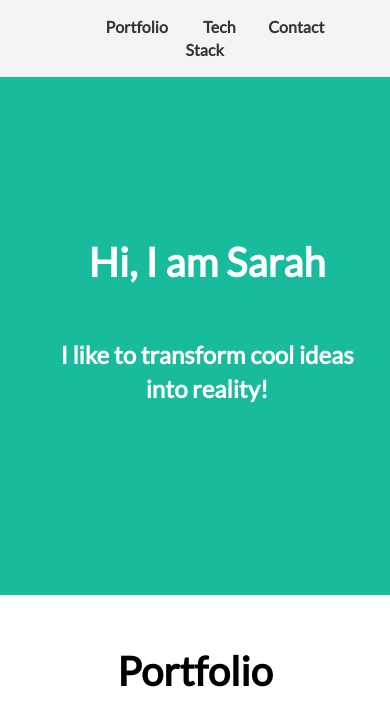
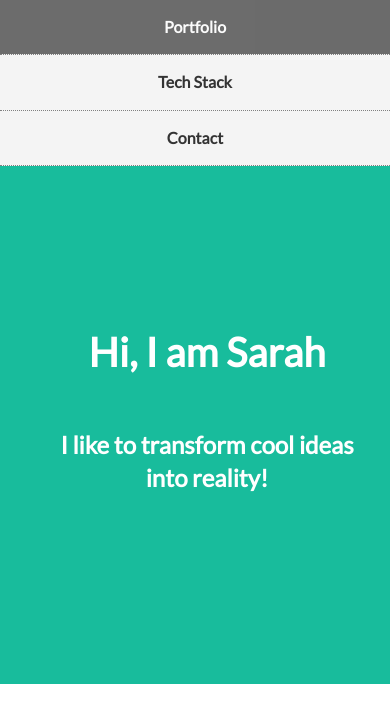
Before and after one commit to srehan17/profile-website, a plain HTML site: page index.html in a window 390 px wide. Shown: the top 726 px of the page. Drawn offline with Linux system fonts and the light colour scheme.

Commit message:
updated mobile nav view and fixed grid display for same sized columns

```diff
--- a/css/style.css
+++ b/css/style.css
@@ -57,11 +57,12 @@ h1 {
 /* Navbar */
 
 #nav {
-  padding: 0 3rem;
   display: flex;
   flex-direction: row;
   justify-content: flex-end;
   align-items: center;
+  max-width: var(--max-width);
+  padding: 0 2rem;
 }
 
 #nav ul {
@@ -69,7 +70,7 @@ h1 {
   flex-direction: row;
 }
 
-ul li {
+#nav ul li {
   list-style-type: none;
 }
 
@@ -80,8 +81,8 @@ a {
   cursor: pointer;
 }
 
-#nav a {
-  padding: 1.1rem;
+#nav ul li a {
+  padding: 1.1rem 0.5rem;
 }
 
 #nav a.current {
@@ -94,13 +95,14 @@ a {
   color: #fff;
 }
 
+/*
 #nav a.icon {
   background: black;
   display: block;
   position: absolute;
   right: 0;
   top: 0;
-}
+} */
 
 /* Showcase */
 
@@ -192,7 +194,7 @@ main section:nth-child(n + 1) {
 
 #tech-stack .technologies {
   display: grid;
-  grid-template-columns: repeat(3, 1fr);
+  grid-template-columns: repeat(3, minmax(0, 1fr));
   text-align: center;
   background-color: white;
   justify-content: center;
@@ -206,7 +208,7 @@ main section:nth-child(n + 1) {
 
 #tech-stack .technologies h3:nth-child(even) {
   background-color: var(--primary-color);
-  padding: 1rem;
+  padding: 1rem 0;
   opacity: 0.5;
   color: #fff;
 }
@@ -334,6 +336,34 @@ main#about h1 {
 }
 
 @media (max-width: 500px) {
+  #nav {
+    justify-content: center;
+    padding: 0;
+  }
+
+  #nav ul {
+    display: flex;
+    flex-direction: column;
+    padding: 0;
+    margin: 0;
+    width: 100%;
+    text-align: center;
+    justify-content: center;
+  }
+
+  #nav ul li {
+    border-bottom: 1px dotted gray;
+  }
+
+  #nav ul li a {
+    display: block;
+    padding: 1rem 0;
+  }
+
+  #nav ul li a:hover {
+    width: 100%;
+  }
+
   #showcase .container {
     height: 50vh;
   }
```
